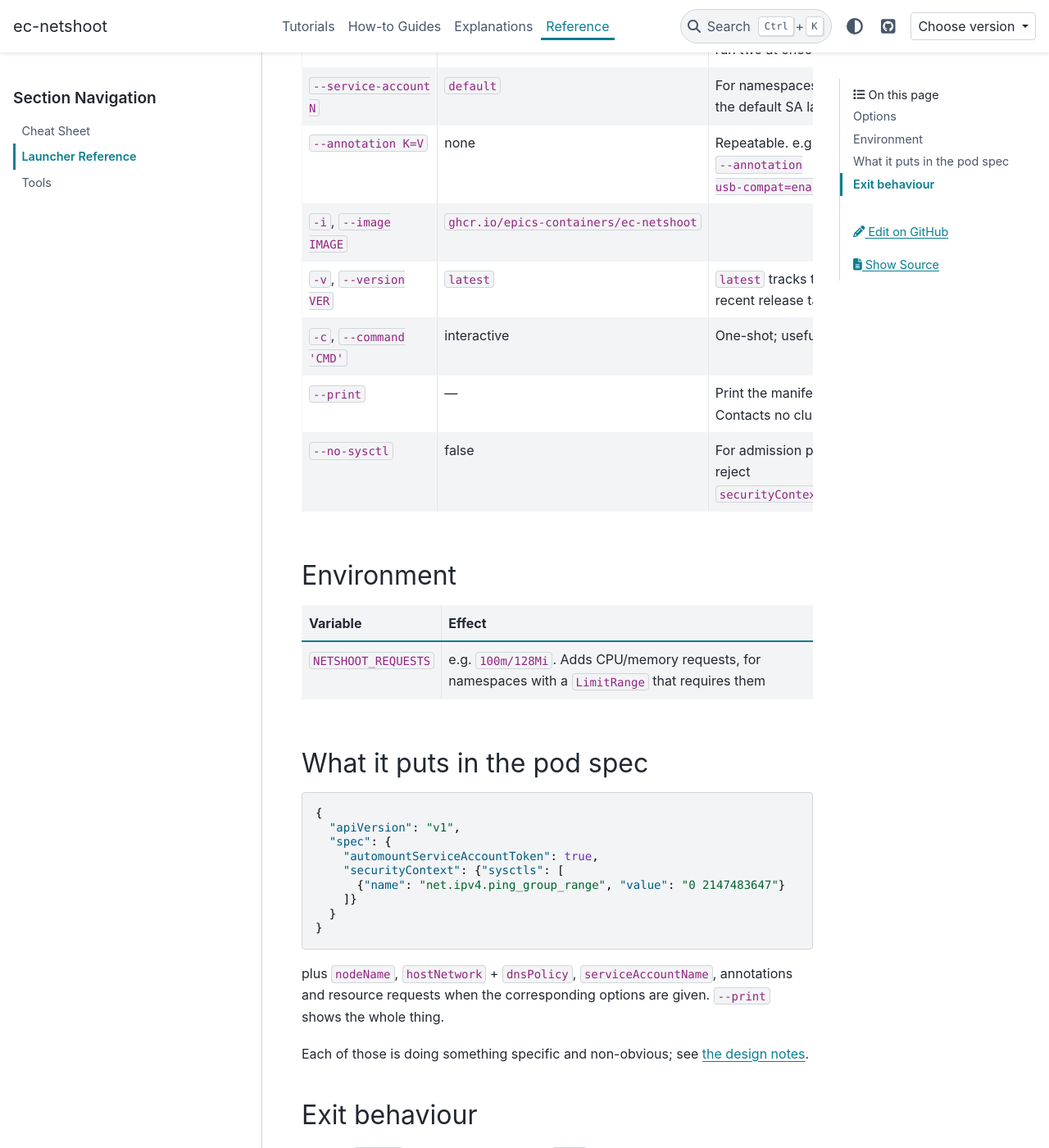
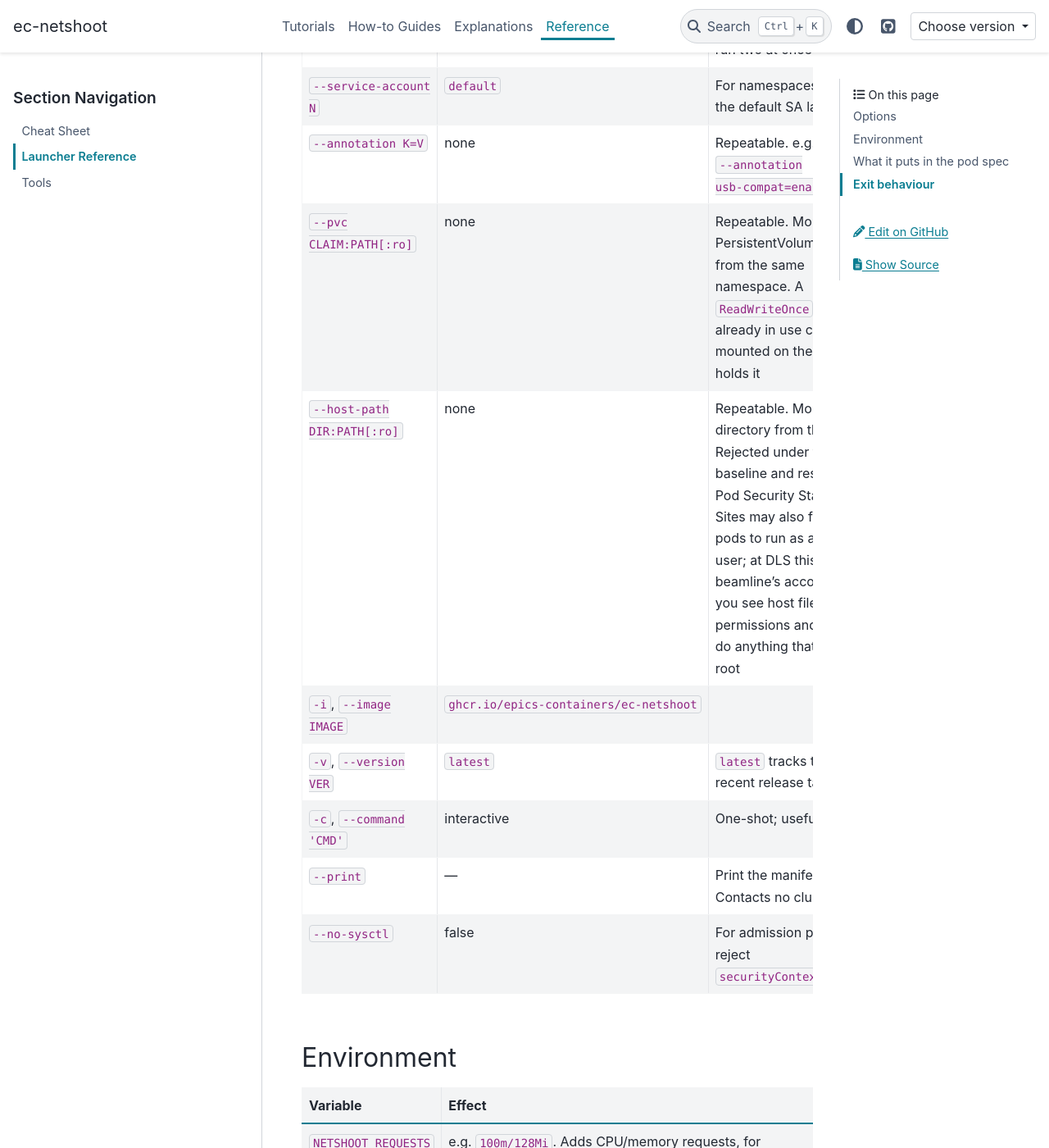
Before and after one commit to epics-containers/ec-netshoot, a Sphinx documentation site: the page built from docs/reference/launcher.md, in a window 1280 px wide and 1400 px high, scrolled down 934 px. Shown: the whole window at 82% size. Built offline with Sphinx 7.4.7 and the PyData theme 0.15.4, drawn with Linux system fonts in a browser that asks for light colours; some of the changed text lies outside the part shown.

Commit message:
add pvc/host mount capability

````diff
--- a/docs/reference/launcher.md
+++ b/docs/reference/launcher.md
@@ -20,6 +20,8 @@
 | `--name NAME` | `netshoot-$USER` | Sanitised to a valid RFC1123 label. Lets you run two at once |
 | `--service-account N` | `default` | For namespaces where the default SA lacks RBAC |
 | `--annotation K=V` | none | Repeatable. e.g. `--annotation usb-compat=enabled` |
+| `--pvc CLAIM:PATH[:ro]` | none | Repeatable. Mounts a PersistentVolumeClaim from the same namespace. A `ReadWriteOnce` claim already in use can only be mounted on the node that holds it |
+| `--host-path DIR:PATH[:ro]` | none | Repeatable. Mounts a directory from the node. Rejected under the baseline and restricted Pod Security Standards. Sites may also force such pods to run as a non-root user; at DLS this is the beamline's account, so you see host files with its permissions and cannot do anything that needs root |
 | `-i`, `--image IMAGE` | `ghcr.io/epics-containers/ec-netshoot` | |
 | `-v`, `--version VER` | `latest` | `latest` tracks the most recent release tag |
 | `-c`, `--command 'CMD'` | interactive | One-shot; useful in scripts |
@@ -47,7 +49,9 @@
 ```
 
 plus `nodeName`, `hostNetwork` + `dnsPolicy`, `serviceAccountName`,
-annotations and resource requests when the corresponding options are given.
+annotations, volumes and resource requests when the corresponding options are
+given. `kubectl run` applies it as a strategic merge, so the volume mounts and
+requests are added to the generated container rather than replacing it.
 `--print` shows the whole thing.
 
 Each of those is doing something specific and non-obvious; see
````
Also changed, not shown: README.md (+1 -0 lines), docs/tutorials/start.md (+5 -0 lines), 1 other file.
